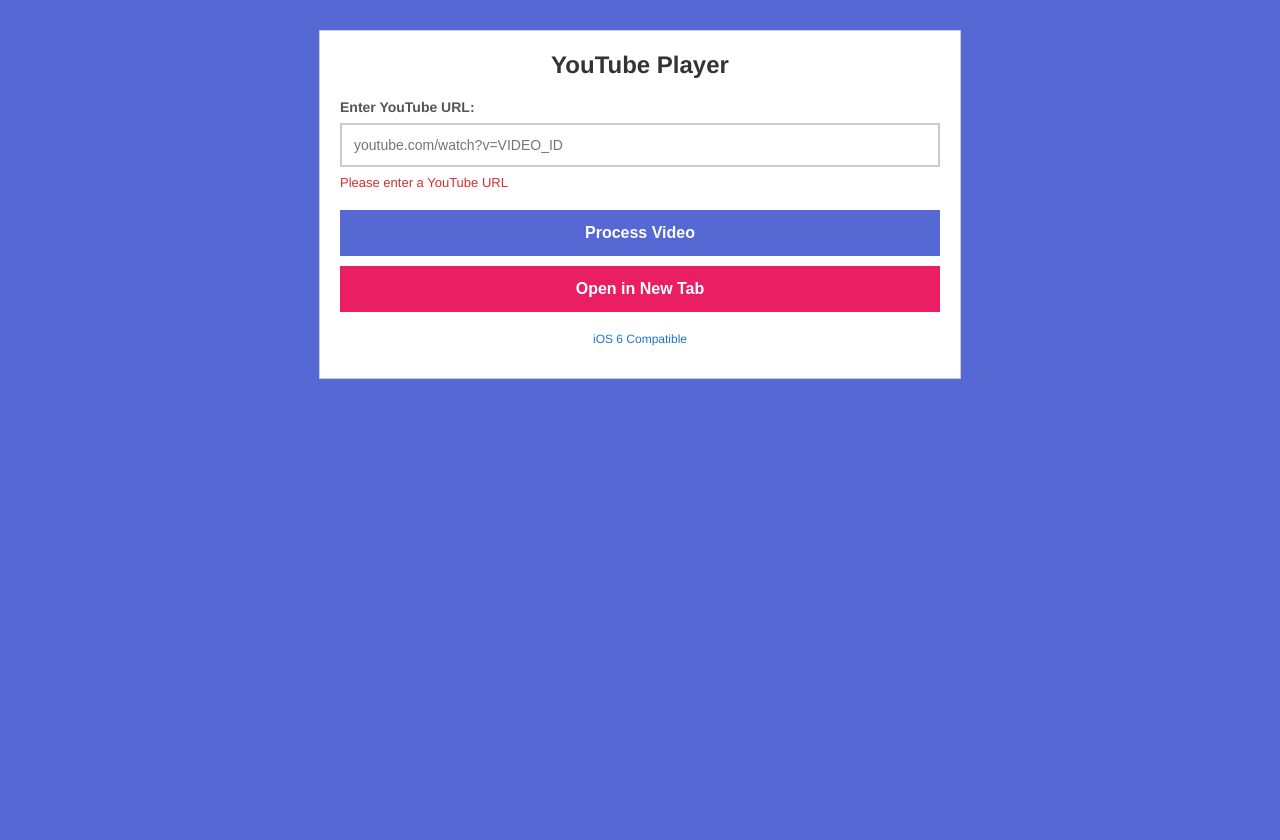
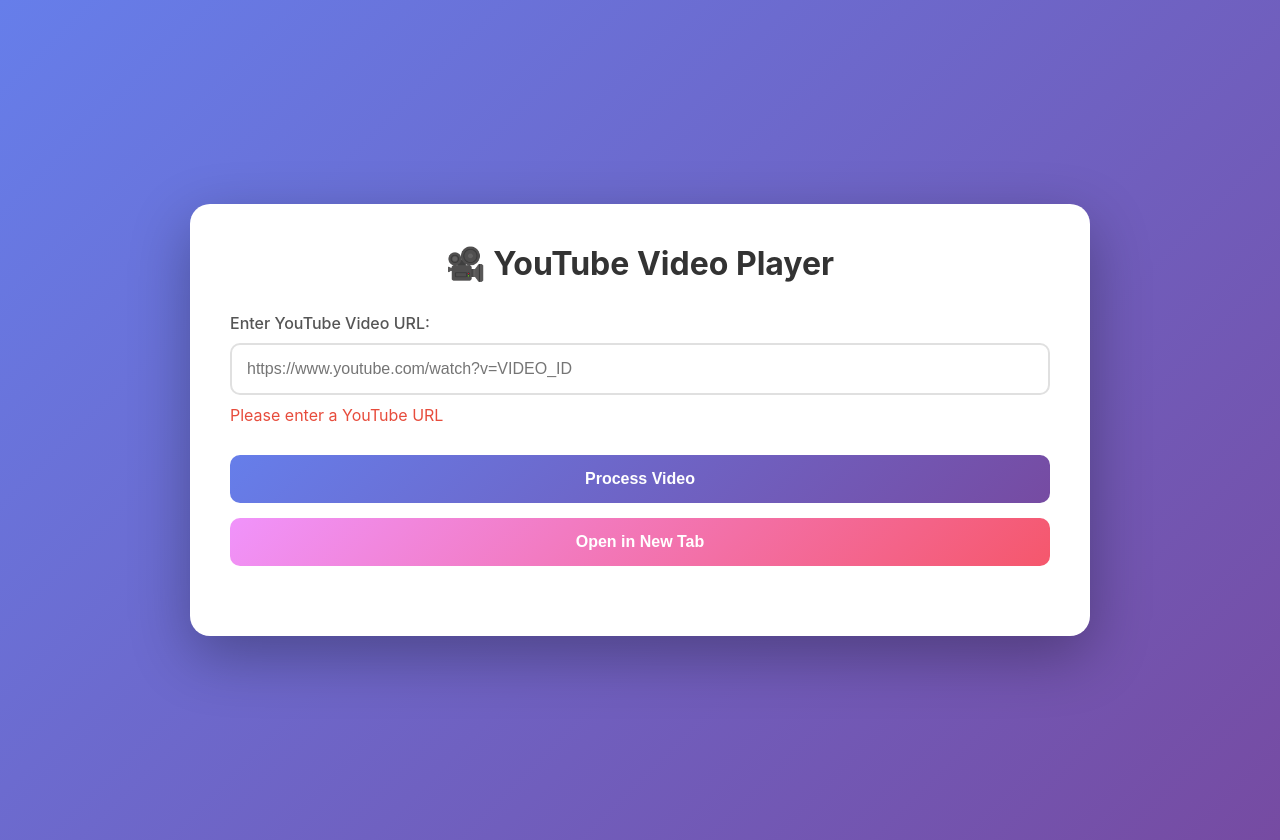
Before and after one commit to minh6079/YouTube-lite-frontend, a plain HTML site: page iPod_version_test.html in a window 1280 px wide. Both pictures are taken after a click on the button "Open in New Tab". Before the commit the page ends 800 px from the top, so only its background shows below. Drawn offline with Linux system fonts and the light colour scheme.

Commit message:
Update iPod_version_test.html

```diff
--- a/iPod_version_test.html
+++ b/iPod_version_test.html
@@ -6,88 +6,149 @@
     <meta name="apple-mobile-web-app-capable" content="yes">
     <title>YouTube Player</title>
     <style>
+        * {
+            margin: 0;
+            padding: 0;
+            -webkit-box-sizing: border-box;
+            -moz-box-sizing: border-box;
+            box-sizing: border-box;
+        }
+
         body {
-            margin: 0;
-            padding: 10px;
-            font-family: Helvetica, Arial, sans-serif;
-            background-color: #5568d3;
+            font-family: -apple-system, BlinkMacSystemFont, 'Segoe UI', Roboto, Oxygen, Ubuntu, Cantarell, sans-serif;
+            background: #667eea;
+            background: -webkit-gradient(linear, left top, right bottom, from(#667eea), to(#764ba2));
+            background: -webkit-linear-gradient(135deg, #667eea 0%, #764ba2 100%);
+            background: -moz-linear-gradient(135deg, #667eea 0%, #764ba2 100%);
+            background: linear-gradient(135deg, #667eea 0%, #764ba2 100%);
+            min-height: 100vh;
+            padding: 20px;
+        }
+
+        .wrapper {
+            display: table;
+            width: 100%;
+            height: 100vh;
+        }
+
+        .wrapper-inner {
+            display: table-cell;
+            vertical-align: middle;
         }
 
         .container {
-            background-color: white;
-            padding: 20px;
-            margin: 20px auto;
-            max-width: 600px;
-            border: 1px solid #ccc;
+            background: white;
+            -webkit-border-radius: 20px;
+            -moz-border-radius: 20px;
+            border-radius: 20px;
+            padding: 40px;
+            -webkit-box-shadow: 0 20px 60px rgba(0, 0, 0, 0.3);
+            -moz-box-shadow: 0 20px 60px rgba(0, 0, 0, 0.3);
+            box-shadow: 0 20px 60px rgba(0, 0, 0, 0.3);
+            max-width: 900px;
+            width: 100%;
+            margin: 0 auto;
         }
 
         h1 {
             color: #333;
-            margin: 0 0 20px 0;
+            margin-bottom: 30px;
             text-align: center;
-            font-size: 24px;
+            font-size: 2em;
         }
 
         .input-group {
-            margin-bottom: 20px;
+            margin-bottom: 30px;
         }
 
         label {
             display: block;
-            margin-bottom: 8px;
+            margin-bottom: 10px;
             color: #555;
-            font-weight: bold;
-            font-size: 14px;
+            font-weight: 500;
         }
 
-        input {
+        input[type="text"] {
             width: 100%;
-            padding: 12px;
-            border: 2px solid #ccc;
-            font-size: 14px;
-            box-sizing: border-box;
+            padding: 15px;
+            border: 2px solid #e0e0e0;
+            -webkit-border-radius: 10px;
+            -moz-border-radius: 10px;
+            border-radius: 10px;
+            font-size: 16px;
+            -webkit-transition: border-color 0.3s;
+            -moz-transition: border-color 0.3s;
+            transition: border-color 0.3s;
+            -webkit-appearance: none;
         }
 
-        input:focus {
-            border-color: #5568d3;
+        input[type="text"]:focus {
             outline: none;
+            border-color: #667eea;
+        }
+
+        .button-group {
+            margin-bottom: 15px;
         }
 
         button {
             width: 100%;
-            padding: 14px;
-            margin-bottom: 10px;
-            background-color: #5568d3;
+            padding: 15px;
+            background: #667eea;
+            background: -webkit-gradient(linear, left top, right bottom, from(#667eea), to(#764ba2));
+            background: -webkit-linear-gradient(135deg, #667eea 0%, #764ba2 100%);
+            background: -moz-linear-gradient(135deg, #667eea 0%, #764ba2 100%);
+            background: linear-gradient(135deg, #667eea 0%, #764ba2 100%);
             color: white;
             border: none;
+            -webkit-border-radius: 10px;
+            -moz-border-radius: 10px;
+            border-radius: 10px;
             font-size: 16px;
-            font-weight: bold;
+            font-weight: 600;
             cursor: pointer;
+            -webkit-transition: -webkit-transform 0.2s;
+            -moz-transition: -moz-transform 0.2s;
+            transition: transform 0.2s;
+            margin-bottom: 15px;
+            -webkit-appearance: none;
         }
 
         button:active {
-            background-color: #4557b2;
+            -webkit-transform: translateY(0);
+            -moz-transform: translateY(0);
+            transform: translateY(0);
+            opacity: 0.9;
         }
 
-        .btn-secondary {
-            background-color: #e91e63;
-        }
-
-        .btn-secondary:active {
-            background-color: #c2185b;
+        button.secondary {
+            background: #f093fb;
+            background: -webkit-gradient(linear, left top, right bottom, from(#f093fb), to(#f5576c));
+            background: -webkit-linear-gradient(135deg, #f093fb 0%, #f5576c 100%);
+            background: -moz-linear-gradient(135deg, #f093fb 0%, #f5576c 100%);
+            background: linear-gradient(135deg, #f093fb 0%, #f5576c 100%);
         }
 
         .video-container {
-            margin-top: 20px;
-            background-color: #000;
+            margin-top: 30px;
             display: none;
+            -webkit-border-radius: 10px;
+            -moz-border-radius: 10px;
+            border-radius: 10px;
+            overflow: hidden;
+            -webkit-box-shadow: 0 10px 30px rgba(0, 0, 0, 0.2);
+            -moz-box-shadow: 0 10px 30px rgba(0, 0, 0, 0.2);
+            box-shadow: 0 10px 30px rgba(0, 0, 0, 0.2);
+        }
+
+        .video-container.active {
+            display: block;
         }
 
         .video-wrapper {
             position: relative;
+            width: 100%;
             padding-bottom: 56.25%;
-            height: 0;
-            overflow: hidden;
         }
 
         .video-wrapper iframe {
@@ -96,49 +157,49 @@
             left: 0;
             width: 100%;
             height: 100%;
-            border: 0;
+            border: none;
         }
 
         .error {
-            color: #d32f2f;
-            margin-top: 8px;
-            font-size: 13px;
+            color: #e74c3c;
+            margin-top: 10px;
             display: none;
         }
 
-        .info {
-            color: #1976d2;
-            margin-top: 10px;
-            font-size: 12px;
-            text-align: center;
-        }
-
-        .show {
+        .error.active {
             display: block;
         }
 
-        .hide {
-            display: none;
+        @media (max-width: 768px) {
+            .container {
+                padding: 20px;
+            }
+
+            h1 {
+                font-size: 1.5em;
+            }
         }
     </style>
 </head>
 <body>
+    <div class="wrapper">
+        <div class="wrapper-inner">
             <div class="container">
-        <h1>YouTube Player</h1>
+                <h1>🎥 YouTube Video Player</h1>
 
                 <div class="input-group">
-            <label for="videoUrl">Enter YouTube URL:</label>
+                    <label for="videoUrl">Enter YouTube Video URL:</label>
                     <input
                         type="text"
                         id="videoUrl"
-                placeholder="youtube.com/watch?v=VIDEO_ID"
+                        placeholder="https://www.youtube.com/watch?v=VIDEO_ID"
                     />
                     <p class="error" id="error">Please enter a valid YouTube URL</p>
                 </div>
 
-        <div>
-            <button type="button" onclick="processVideo()">Process Video</button>
-            <button type="button" class="btn-secondary" onclick="openVideo()">Open in New Tab</button>
+                <div class="button-group">
+                    <button type="button" onclick="loadVideo()">Process Video</button>
+                    <button type="button" class="secondary" onclick="openInNewTab()">Open in New Tab</button>
                 </div>
 
                 <div class="video-container" id="videoContainer">
@@ -150,17 +211,18 @@
                         ></iframe>
                     </div>
                 </div>
-
-        <p class="info">iOS 6 Compatible</p>
+            </div>
+        </div>
     </div>
 
     <script>
-        function getVideoId(url) {
+        function getYouTubeVideoId(url) {
             var patterns = [
-                /youtube\.com\/watch\?v=([^&\n?#]+)/,
-                /youtu\.be\/([^&\n?#]+)/,
-                /youtube\.com\/embed\/([^&\n?#]+)/,
-                /youtube\.com\/v\/([^&\n?#]+)/
+                /(?:youtube\.com\/watch\?v=)([^&\n?#]+)/,
+                /(?:youtu\.be\/)([^&\n?#]+)/,
+                /(?:youtube\.com\/embed\/)([^&\n?#]+)/,
+                /(?:youtube\.com\/v\/)([^&\n?#]+)/,
+                /(?:youtube\.com\/shorts\/)([^&\n?#]+)/
             ];
 
             for (var i = 0; i < patterns.length; i++) {
@@ -172,84 +234,102 @@
             return null;
         }
 
+        function addClass(element, className) {
+            if (element.classList) {
+                element.classList.add(className);
+            } else {
+                var classes = element.className.split(' ');
+                var found = false;
+                for (var i = 0; i < classes.length; i++) {
+                    if (classes[i] === className) {
+                        found = true;
+                        break;
+                    }
+                }
+                if (!found) {
+                    element.className += ' ' + className;
+                }
+            }
+        }
+
+        function removeClass(element, className) {
+            if (element.classList) {
+                element.classList.remove(className);
+            } else {
+                var classes = element.className.split(' ');
+                var newClasses = [];
+                for (var i = 0; i < classes.length; i++) {
+                    if (classes[i] !== className && classes[i] !== '') {
+                        newClasses.push(classes[i]);
+                    }
+                }
+                element.className = newClasses.join(' ');
+            }
+        }
+
         function trim(str) {
             return str.replace(/^\s+|\s+$/g, '');
         }
 
-        function showError(msg) {
-            var error = document.getElementById('error');
-            error.innerHTML = msg;
-            error.className = 'error show';
-        }
-
-        function hideError() {
-            var error = document.getElementById('error');
-            error.className = 'error hide';
-        }
-
-        function showVideo() {
-            var container = document.getElementById('videoContainer');
-            container.className = 'video-container show';
-        }
-
-        function hideVideo() {
-            var container = document.getElementById('videoContainer');
-            container.className = 'video-container hide';
-        }
-
-        function processVideo() {
+        function loadVideo() {
             var input = document.getElementById('videoUrl');
             var url = trim(input.value);
-            var frame = document.getElementById('videoFrame');
+            var error = document.getElementById('error');
+            var videoContainer = document.getElementById('videoContainer');
+            var videoFrame = document.getElementById('videoFrame');
 
-            hideError();
+            removeClass(error, 'active');
 
-            if (url === '') {
-                showError('Please enter a YouTube URL');
+            if (!url) {
+                error.textContent = 'Please enter a YouTube URL';
+                addClass(error, 'active');
                 return;
             }
 
-            var videoId = getVideoId(url);
+            var videoId = getYouTubeVideoId(url);
 
             if (!videoId) {
-                showError('Please enter a valid YouTube URL');
-                hideVideo();
+                error.textContent = 'Please enter a valid YouTube URL';
+                addClass(error, 'active');
+                removeClass(videoContainer, 'active');
                 return;
             }
 
             var embedUrl = 'https://www.youtube.com/embed/' + videoId + '?autoplay=1';
-            frame.src = embedUrl;
-            showVideo();
+            videoFrame.src = embedUrl;
+            addClass(videoContainer, 'active');
         }
 
-        function openVideo() {
+        function openInNewTab() {
             var input = document.getElementById('videoUrl');
             var url = trim(input.value);
+            var error = document.getElementById('error');
 
-            hideError();
+            removeClass(error, 'active');
 
-            if (url === '') {
-                showError('Please enter a YouTube URL');
+            if (!url) {
+                error.textContent = 'Please enter a YouTube URL';
+                addClass(error, 'active');
                 return;
             }
 
-            var videoId = getVideoId(url);
+            var videoId = getYouTubeVideoId(url);
 
             if (!videoId) {
-                showError('Please enter a valid YouTube URL');
+                error.textContent = 'Please enter a valid YouTube URL';
+                addClass(error, 'active');
                 return;
             }
 
-            var youtubeUrl = 'https://www.youtube.com/watch?v=' + videoId;
-            window.open(youtubeUrl, '_blank');
+            window.open('https://www.youtube.com/watch?v=' + videoId, '_blank');
         }
 
-        // Enter key support
-        document.getElementById('videoUrl').onkeypress = function(event) {
-            event = event || window.event;
-            var keyCode = event.keyCode || event.which;
+        var input = document.getElementById('videoUrl');
+        input.onkeypress = function(e) {
+            e = e || window.event;
+            var keyCode = e.keyCode || e.which;
             if (keyCode === 13) {
-                processVideo();
+                loadVideo();
                 return false;
             }
         };
```
Lines whose indentation alone changed are shown as unchanged.
